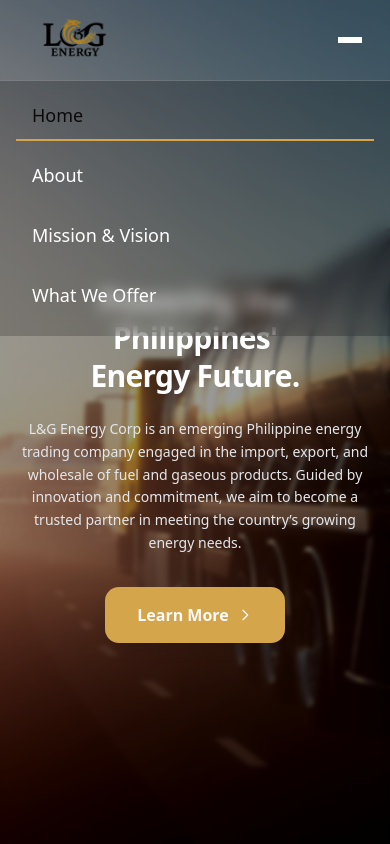
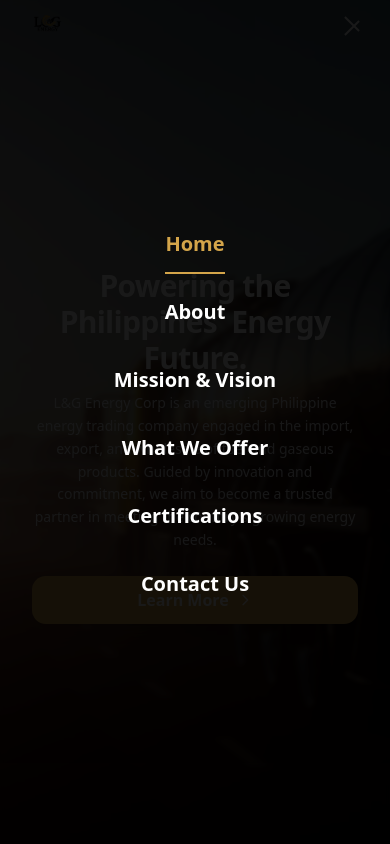
Before and after one commit to rlDev05/l-and-g-corp, a Next.js app: page / in a window 390 px wide. Both pictures are taken after a click on the button "Toggle mobile menu". Shown: the top 844 px of the page. Built offline with nearby package versions, Linux system fonts and the light colour scheme.

Commit message:
Fixed and overhauled the responsiveness of the website from theh ero section, navbar and the footer

```diff
--- a/app/globals.css
+++ b/app/globals.css
@@ -116,31 +116,149 @@
   * {
     @apply border-border outline-ring/50;
   }
+
+  html {
+    scroll-behavior: smooth;
+    /* Responsive scroll padding for fixed navigation */
+    scroll-padding-top: 3rem; /* 48px for mobile */
+  }
+
   body {
     @apply bg-background text-foreground;
-    scroll-behavior: smooth;
+    font-feature-settings: "rlig" 1, "calt" 1;
+    -webkit-font-smoothing: antialiased;
+    -moz-osx-font-smoothing: grayscale;
   }
 
-    /* Ensure proper scroll positioning for anchor links */
-  html {
-    scroll-padding-top: 0; /* No padding for immediate positioning */
-  }
-
+  /* Responsive scroll padding adjustments */
   @media (min-width: 640px) {
     html {
-      scroll-padding-top: 0; /* No padding for small screens */
+      scroll-padding-top: 4rem; /* 64px for small screens */
     }
   }
 
   @media (min-width: 1024px) {
     html {
-      scroll-padding-top: 0; /* No padding for large screens */
+      scroll-padding-top: 5rem; /* 80px for large screens */
     }
   }
 
   @media (min-width: 1280px) {
     html {
-      scroll-padding-top: 4rem; /* No padding for extra large screens */
+      scroll-padding-top: 6rem; /* 96px for extra large screens */
     }
   }
+
+  /* Ensure images are responsive */
+  img {
+    max-width: 100%;
+    height: auto;
+  }
+
+  /* Improve touch targets on mobile */
+  @media (max-width: 768px) {
+    button, a {
+      min-height: 44px;
+      min-width: 44px;
+    }
+  }
+
+  /* Smooth transitions for all interactive elements */
+  * {
+    transition-property: color, background-color, border-color, text-decoration-color, fill, stroke, opacity, box-shadow, transform, filter, backdrop-filter;
+    transition-timing-function: cubic-bezier(0.4, 0, 0.2, 1);
+    transition-duration: 150ms;
+  }
+
+  /* Custom scrollbar for webkit browsers */
+  ::-webkit-scrollbar {
+    width: 8px;
+  }
+
+  ::-webkit-scrollbar-track {
+    background: transparent;
+  }
+
+  ::-webkit-scrollbar-thumb {
+    background: var(--color-primary);
+    border-radius: 4px;
+  }
+
+  ::-webkit-scrollbar-thumb:hover {
+    background: var(--color-primary);
+    opacity: 0.8;
+  }
 }
+
+/* Mobile menu animations */
+@keyframes slideInFromTop {
+  from {
+    opacity: 0;
+    transform: translateY(-10px);
+  }
+  to {
+    opacity: 1;
+    transform: translateY(0);
+  }
+}
+
+@keyframes fadeIn {
+  from {
+    opacity: 0;
+  }
+  to {
+    opacity: 1;
+  }
+}
+
+/* Responsive typography */
+@media (max-width: 640px) {
+  h1 {
+    font-size: 1.875rem; /* 30px */
+    line-height: 2.25rem;
+  }
+
+  h2 {
+    font-size: 1.5rem; /* 24px */
+    line-height: 2rem;
+  }
+
+  h3 {
+    font-size: 1.25rem; /* 20px */
+    line-height: 1.75rem;
+  }
+}
+
+@media (min-width: 641px) and (max-width: 1023px) {
+  h1 {
+    font-size: 2.25rem; /* 36px */
+    line-height: 2.5rem;
+  }
+
+  h2 {
+    font-size: 1.875rem; /* 30px */
+    line-height: 2.25rem;
+  }
+
+  h3 {
+    font-size: 1.5rem; /* 24px */
+    line-height: 2rem;
+  }
+}
+
+@media (min-width: 1024px) {
+  h1 {
+    font-size: 3rem; /* 48px */
+    line-height: 1;
+  }
+
+  h2 {
+    font-size: 2.25rem; /* 36px */
+    line-height: 2.5rem;
+  }
+
+  h3 {
+    font-size: 1.875rem; /* 30px */
+    line-height: 2.25rem;
+  }
+}
--- a/app/page.tsx
+++ b/app/page.tsx
@@ -16,7 +16,7 @@
   return (
     <div className="min-h-screen bg-background">
       {/* Hero Section */}
-      <section className="relative min-h-screen flex items-center justify-center overflow-hidden pt-20 lg:pt-24">
+      <section className="relative min-h-screen flex items-center justify-center overflow-hidden pt-12 sm:pt-16 lg:pt-20 xl:pt-24">
         {/* Background Image */}
         <div
           className="absolute inset-0 bg-cover bg-center bg-no-repeat"
@@ -31,20 +31,20 @@
         {/* Content */}
         <div className="relative z-10 max-w-7xl mx-auto px-4 sm:px-6 lg:px-8 text-center text-white">
           <FadeInSection delay={200} duration={800}>
-            <h1 className="text-3xl sm:text-4xl lg:text-5xl font-bold mb-6 leading-tight tracking-tight">
-              Powering the Philippines&apos; <br /> Energy Future.
+            <h1 className="text-2xl sm:text-3xl md:text-4xl lg:text-5xl xl:text-6xl font-bold mb-4 sm:mb-6 leading-tight tracking-tight">
+              Powering the Philippines&apos; <br className="hidden sm:block" /> Energy Future.
             </h1>
           </FadeInSection>
           <FadeInSection delay={400} duration={800}>
-            <p className="text-sm sm:text-base lg:text-lg text-gray-200 mb-8 max-w-4xl mx-auto leading-relaxed font-light">
-            L&G Energy Corp is an emerging Philippine energy trading company engaged in the import, export, and wholesale of fuel and gaseous products. Guided by innovation and commitment, we aim to become a trusted partner in meeting the country’s growing energy needs.
+            <p className="text-sm sm:text-base md:text-lg lg:text-xl text-gray-200 mb-6 sm:mb-8 max-w-2xl sm:max-w-3xl lg:max-w-4xl mx-auto leading-relaxed font-light px-4">
+            L&G Energy Corp is an emerging Philippine energy trading company engaged in the import, export, and wholesale of fuel and gaseous products. Guided by innovation and commitment, we aim to become a trusted partner in meeting the country&apos;s growing energy needs.
             </p>
           </FadeInSection>
           <FadeInSection delay={600} duration={800}>
-            <div className="flex flex-col sm:flex-row gap-4 justify-center items-center">
+            <div className="flex flex-col sm:flex-row gap-3 sm:gap-4 justify-center items-center px-4">
               <button
                 onClick={() => scrollToSection('company-profile')}
-                className="group bg-primary text-primary-foreground px-8 py-4 rounded-xl font-semibold hover:bg-primary/90 transition-all duration-300 transform hover:scale-105 shadow-lg hover:shadow-xl cursor-pointer"
+                className="group bg-primary text-primary-foreground px-6 sm:px-8 py-3 sm:py-4 rounded-xl font-semibold hover:bg-primary/90 transition-all duration-300 transform hover:scale-105 shadow-lg hover:shadow-xl cursor-pointer w-full sm:w-auto min-h-[44px] flex items-center justify-center"
               >
                 <span className="flex items-center gap-2">
                   Learn More
@@ -69,26 +69,26 @@
       </section>
 
       {/* Company Profile Section */}
-      <section id="company-profile" className="pt-20 pb-12 sm:pt-24 sm:pb-16 lg:pt-28 lg:pb-20 bg-card scroll-mt-20">
+      <section id="company-profile" className="pt-12 sm:pt-16 lg:pt-20 xl:pt-28 pb-12 sm:pb-16 lg:pb-20 bg-card scroll-mt-12 sm:scroll-mt-16 lg:scroll-mt-20 xl:scroll-mt-24">
         <div className="max-w-7xl mx-auto px-4 sm:px-6 lg:px-8">
-          <div className="grid grid-cols-1 lg:grid-cols-2 gap-12 lg:gap-16 items-center">
+          <div className="grid grid-cols-1 lg:grid-cols-2 gap-8 sm:gap-12 lg:gap-16 items-center">
             {/* Text Content */}
             <FadeInSection delay={200} duration={800}>
-              <div className="space-y-6">
+              <div className="space-y-4 sm:space-y-6 text-center lg:text-left">
                 <div className="space-y-3">
-                  <h2 className="text-2xl sm:text-3xl lg:text-4xl font-bold text-card-foreground">
+                  <h2 className="text-2xl sm:text-3xl lg:text-4xl xl:text-5xl font-bold text-card-foreground">
                     Company{" "}
                     <span className="text-primary bg-gradient-to-r from-primary to-primary/80 bg-clip-text">
                       Profile
                     </span>
                   </h2>
-                  <div className="w-20 h-1 bg-primary rounded-full"></div>
+                  <div className="w-20 h-1 bg-primary rounded-full mx-auto lg:mx-0"></div>
                 </div>
                 <div className="space-y-4 text-muted-foreground">
-                  <p className="text-base leading-relaxed text-justify">
+                  <p className="text-sm sm:text-base leading-relaxed text-justify">
                     L&G Energy Corp is a Philippine-based energy trading company established in 2025. We specialize in the import, export, and wholesale distribution of fuel products and gaseous fuels. With a strong focus on reliability, operational efficiency, and long-term partnerships, we aim to support the energy demands of key industries such as transportation, manufacturing, construction, and power generation.
                   </p>
-                  <p className="text-base leading-relaxed text-justify">
+                  <p className="text-sm sm:text-base leading-relaxed text-justify">
                   We are committed to delivering safe, high-quality fuel solutions across the country and are continuously expanding our network of storage, logistics, and distribution channels. Backed by a team of experienced professionals and a growing base of satisfied clients, L&G Energy Corp strives to become a trusted partner in the Philippine energy sector.
                   </p>
                 </div>
@@ -98,13 +98,14 @@
             {/* Image */}
             <FadeInSection delay={400} duration={800}>
               <div className="relative group">
-                <div className="aspect-square rounded-3xl overflow-hidden shadow-2xl group-hover:shadow-3xl transition-all duration-500 max-w-sm mx-auto">
+                <div className="aspect-square rounded-2xl sm:rounded-3xl overflow-hidden shadow-2xl group-hover:shadow-3xl transition-all duration-500 max-w-xs sm:max-w-sm lg:max-w-md mx-auto">
                   <Image
                     src="/background/company-image.jpg"
                     alt="L&G Corporation Office"
-                    width={300}
-                    height={300}
+                    width={400}
+                    height={400}
                     className="w-full h-full object-cover group-hover:scale-105 transition-transform duration-700"
+                    priority
                   />
                 </div>
               </div>
@@ -114,14 +115,14 @@
       </section>
 
       {/* About Us Section */}
-      <section id="about-us" className="py-16 sm:py-20 lg:py-24 bg-muted/30 scroll-mt-20">
+      <section id="about-us" className="py-12 sm:py-16 lg:py-20 xl:py-24 bg-muted/30 scroll-mt-12 sm:scroll-mt-16 lg:scroll-mt-20 xl:scroll-mt-24">
         <div className="max-w-7xl mx-auto px-4 sm:px-6 lg:px-8">
-          <div className="grid grid-cols-1 lg:grid-cols-2 gap-12 lg:gap-16 items-center">
+          <div className="grid grid-cols-1 lg:grid-cols-2 gap-8 sm:gap-12 lg:gap-16 items-center">
 
             {/* Image */}
             <FadeInSection delay={400} duration={800}>
               <div className="relative group order-2 lg:order-1">
-                <div className="aspect-square rounded-3xl overflow-hidden shadow-2xl group-hover:shadow-3xl transition-all duration-500 max-w-md mx-auto">
+                <div className="aspect-square rounded-2xl sm:rounded-3xl overflow-hidden shadow-2xl group-hover:shadow-3xl transition-all duration-500 max-w-xs sm:max-w-sm lg:max-w-md mx-auto">
                   <Image
                     src="/logo/l-and-g-corp-logo.jpg"
                     alt="L&G Energy Operations"
@@ -135,18 +136,18 @@
 
             {/* Text Content */}
             <FadeInSection delay={200} duration={800}>
-              <div className="space-y-8 order-1 lg:order-2 max-w-2xl mx-auto lg:mx-0">
-                <div className="space-y-4">
-                  <h2 className="text-2xl sm:text-3xl lg:text-4xl font-bold text-card-foreground">
+              <div className="space-y-4 sm:space-y-6 order-1 lg:order-2 max-w-2xl mx-auto lg:mx-0 text-center lg:text-left">
+                <div className="space-y-3">
+                  <h2 className="text-2xl sm:text-3xl lg:text-4xl xl:text-5xl font-bold text-card-foreground">
                     About{" "}
                     <span className="text-primary bg-gradient-to-r from-primary to-primary/80 bg-clip-text">
                       L&G Energy
                     </span>
                   </h2>
-                  <div className="w-20 h-1 bg-primary rounded-full"></div>
+                  <div className="w-20 h-1 bg-primary rounded-full mx-auto lg:mx-0"></div>
                 </div>
-                <div className="space-y-6 text-muted-foreground text-justify">
-                  <p className="text-base leading-relaxed">
+                <div className="space-y-4 sm:space-y-6 text-muted-foreground text-justify">
+                  <p className="text-sm sm:text-base leading-relaxed">
                   Established in 2025, we are a Philippine-based energy trading company specializing in the import, export, and wholesale distribution of fuel products and gaseous fuels. Our focus on reliability, operational efficiency, and long-term partnerships supports the energy demands of key industries.
                   </p>
                 </div>
--- a/components/Footer.tsx
+++ b/components/Footer.tsx
@@ -10,8 +10,6 @@
     { name: "Contact Us", href: "/contact" },
   ],
 };
-
-
 
 export default function Footer() {
   return (
@@ -27,7 +25,7 @@
                 <div className="text-white font-semibold text-sm">Powering the Philippines&apos; Energy Future</div>
               </div>
               <p className="text-gray-300 text-sm mb-3 leading-relaxed text-justify">
-              L&G Energy Corp is an emerging Philippine energy trading company engaged in the import, export, and wholesale of fuel and gaseous products. Guided by innovation and commitment, we aim to become a trusted partner in meeting the country’s growing energy needs.
+              L&G Energy Corp is an emerging Philippine energy trading company engaged in the import, export, and wholesale of fuel and gaseous products. Guided by innovation and commitment, we aim to become a trusted partner in meeting the country&apos;s growing energy needs.
               </p>
               <div className="flex space-x-3">
                 <a
@@ -53,8 +51,8 @@
               </div>
             </div>
 
-            {/* Quick Links - Centered */}
-            <div className="flex flex-col items-center justify-center md:items-start px-4 md:pl-9 lg:pl-25">
+            {/* Quick Links - Centered on mobile/tablet, 20% left padding on large screens */}
+            <div className="flex flex-col items-center justify-center md:items-start lg:pl-[20%]">
               <h3 className="text-lg font-semibold text-white mb-4 text-center md:text-left">
                 Quick Links
               </h3>
@@ -71,8 +69,6 @@
                 ))}
               </ul>
             </div>
-
-
 
             {/* Contact Us */}
             <div className="flex flex-col">
--- a/components/Navigation.tsx
+++ b/components/Navigation.tsx
@@ -32,13 +32,7 @@
         const companyProfileSection = document.getElementById('company-profile');
         if (companyProfileSection) {
           const rect = companyProfileSection.getBoundingClientRect();
-          const isInView = rect.top <= 150; // Simplified detection
-
-          console.log('About section detection:', {
-            rectTop: rect.top,
-            isInView,
-            activeSection: activeSection
-          });
+          const isInView = rect.top <= 150;
 
           if (isInView) {
             setActiveSection('about');
@@ -55,35 +49,62 @@
     return () => window.removeEventListener("scroll", handleScroll);
   }, []);
 
+  // Close mobile menu when clicking outside
+  useEffect(() => {
+    const handleClickOutside = (event: MouseEvent) => {
+      const target = event.target as Element;
+      if (isMobileMenuOpen && !target.closest('.mobile-menu-container')) {
+        setIsMobileMenuOpen(false);
+      }
+    };
+
+    document.addEventListener('mousedown', handleClickOutside);
+    return () => document.removeEventListener('mousedown', handleClickOutside);
+  }, [isMobileMenuOpen]);
+
+  // Prevent body scroll when mobile menu is open
+  useEffect(() => {
+    if (isMobileMenuOpen) {
+      document.body.style.overflow = 'hidden';
+    } else {
+      document.body.style.overflow = 'unset';
+    }
+
+    return () => {
+      document.body.style.overflow = 'unset';
+    };
+  }, [isMobileMenuOpen]);
+
   return (
     <nav
       className={cn(
         "fixed top-0 left-0 right-0 z-50 transition-all duration-300",
         isScrolled
-          ? "bg-white/95 backdrop-blur supports-[backdrop-filter]:bg-white/60 shadow-lg"
+          ? "bg-white/95 backdrop-blur-md supports-[backdrop-filter]:bg-white/80 shadow-lg"
           : "bg-transparent",
       )}
     >
       <div className="max-w-7xl mx-auto px-4 sm:px-6 lg:px-8">
-        <div className="flex justify-between items-center h-20 lg:h-24">
+        <div className="flex justify-between items-center h-12 sm:h-16 lg:h-20 xl:h-24">
           {/* Logo */}
           <div className="flex-shrink-0">
             <Link href="/" className="flex items-center">
-              <div className="w-30 h-30 lg:w-34 lg:h-34 flex items-center justify-center">
+              <div className="w-16 h-16 sm:w-20 sm:h-20 lg:w-24 lg:h-24 xl:w-28 xl:h-28 flex items-center justify-center">
                 <Image
                   src="/logo/lng-transparent.png"
                   alt="L&G Corporation Logo"
-                  width={114}
-                  height={114}
-                  className="w-28 h-28 lg:w-32 lg:h-32 object-cover"
+                  width={112}
+                  height={112}
+                  className="w-12 h-12 sm:w-16 sm:h-16 lg:w-20 lg:h-20 xl:w-24 xl:h-24 object-cover"
+                  priority
                 />
               </div>
             </Link>
           </div>
 
           {/* Desktop Navigation */}
-          <div className="hidden md:block">
-            <div className="ml-10 flex items-baseline space-x-2">
+          <div className="hidden lg:block">
+            <div className="ml-10 flex items-baseline space-x-1 xl:space-x-2">
               {navigation.map((item) => {
                 const isActive = pathname === item.href && !(item.name === "Home" && activeSection === "about");
                 return (
@@ -93,20 +114,18 @@
                     onClick={(e) => {
                       if (item.name === "About") {
                         e.preventDefault();
-                        // Check if we're on the home page
                         if (window.location.pathname === '/') {
                           const element = document.getElementById('company-profile');
                           if (element) {
                             element.scrollIntoView({ behavior: 'smooth' });
                           }
                         } else {
-                          // Navigate to home page with anchor
                           window.location.href = '/#company-profile';
                         }
                       }
                     }}
                     className={cn(
-                      "px-6 py-3 text-sm lg:text-base font-medium transition-all duration-300 relative group",
+                      "px-3 xl:px-6 py-3 text-sm xl:text-base font-medium transition-all duration-300 relative group hover:scale-105",
                       isScrolled
                         ? "text-black hover:text-primary"
                         : "text-white hover:text-primary/80",
@@ -133,54 +152,59 @@
           </div>
 
           {/* Mobile menu button */}
-          <div className="md:hidden">
+          <div className="lg:hidden mobile-menu-container">
             <Button
               variant="ghost"
               size="sm"
               onClick={() => setIsMobileMenuOpen(!isMobileMenuOpen)}
-              className="relative w-12 h-12 p-0"
+              className="relative w-10 h-10 sm:w-12 sm:h-12 p-0 hover:bg-transparent focus:bg-transparent"
+              aria-label="Toggle mobile menu"
+              aria-expanded={isMobileMenuOpen}
             >
-              <div className="flex flex-col items-center justify-center w-7 h-7">
+              <div className="flex flex-col items-center justify-center w-6 h-6 sm:w-7 sm:h-7 relative">
                 <span
                   className={cn(
-                    "block w-6 h-0.5 transition-all duration-300",
+                    "block w-5 h-0.5 sm:w-6 sm:h-0.5 transition-all duration-300 origin-center",
                     isScrolled ? "bg-black" : "bg-white",
+                    isMobileMenuOpen && "rotate-45 translate-y-1.5"
                   )}
-                ></span>
+                />
                 <span
                   className={cn(
-                    "block w-6 h-0.5 transition-all duration-300",
+                    "block w-5 h-0.5 sm:w-6 sm:h-0.5 transition-all duration-300 mt-1.5",
                     isScrolled ? "bg-black" : "bg-white",
+                    isMobileMenuOpen && "opacity-0"
                   )}
-                ></span>
+                />
                 <span
                   className={cn(
-                    "block w-6 h-0.5 transition-all duration-300",
+                    "block w-5 h-0.5 sm:w-6 sm:h-0.5 transition-all duration-300 mt-1.5 origin-center",
                     isScrolled ? "bg-black" : "bg-white",
+                    isMobileMenuOpen && "-rotate-45 -translate-y-1.5"
                   )}
-                ></span>
+                />
               </div>
             </Button>
           </div>
         </div>
       </div>
 
-      {/* Mobile Navigation */}
+      {/* Mobile Navigation Overlay */}
       <div
         className={cn(
-          "md:hidden transition-all duration-300 ease-in-out overflow-hidden",
-          isMobileMenuOpen ? "max-h-64 opacity-100" : "max-h-0 opacity-0",
+          "lg:hidden fixed inset-0 z-40 transition-all duration-300 ease-in-out",
+          isMobileMenuOpen
+            ? "opacity-100 pointer-events-auto"
+            : "opacity-0 pointer-events-none"
         )}
+        style={{
+          backgroundColor: isScrolled
+            ? 'rgba(255, 255, 255, 0.95)'
+            : 'rgba(0, 0, 0, 0.9)'
+        }}
       >
-        <div
-          className={cn(
-            "px-4 pt-2 pb-4 space-y-2 border-t",
-            isScrolled
-              ? "bg-white/95 backdrop-blur border-border"
-              : "bg-black/20 backdrop-blur border-white/20",
-          )}
-        >
-          {navigation.map((item) => {
+        <div className="flex flex-col justify-center items-center h-full space-y-6 sm:space-y-8 px-6">
+          {navigation.map((item, index) => {
             const isActive = pathname === item.href;
             return (
               <Link
@@ -188,7 +212,7 @@
                 href={item.href}
                 onClick={() => setIsMobileMenuOpen(false)}
                 className={cn(
-                  "block px-4 py-3 text-lg font-medium transition-all duration-300 relative group",
+                  "block text-xl sm:text-2xl lg:text-3xl font-semibold transition-all duration-300 relative group hover:scale-110",
                   isScrolled
                     ? "text-black hover:text-primary"
                     : "text-white hover:text-primary/80",
@@ -196,7 +220,8 @@
                 style={{
                   color: isActive
                     ? 'var(--color-primary)'
-                    : isScrolled ? 'inherit' : 'white'
+                    : isScrolled ? 'inherit' : 'white',
+                  animationDelay: `${index * 100}ms`
                 }}
               >
                 {item.name}
```
Also changed, not shown: app/core-values/page.tsx (+22 -22 lines). Lines whose indentation alone changed are shown as unchanged.
